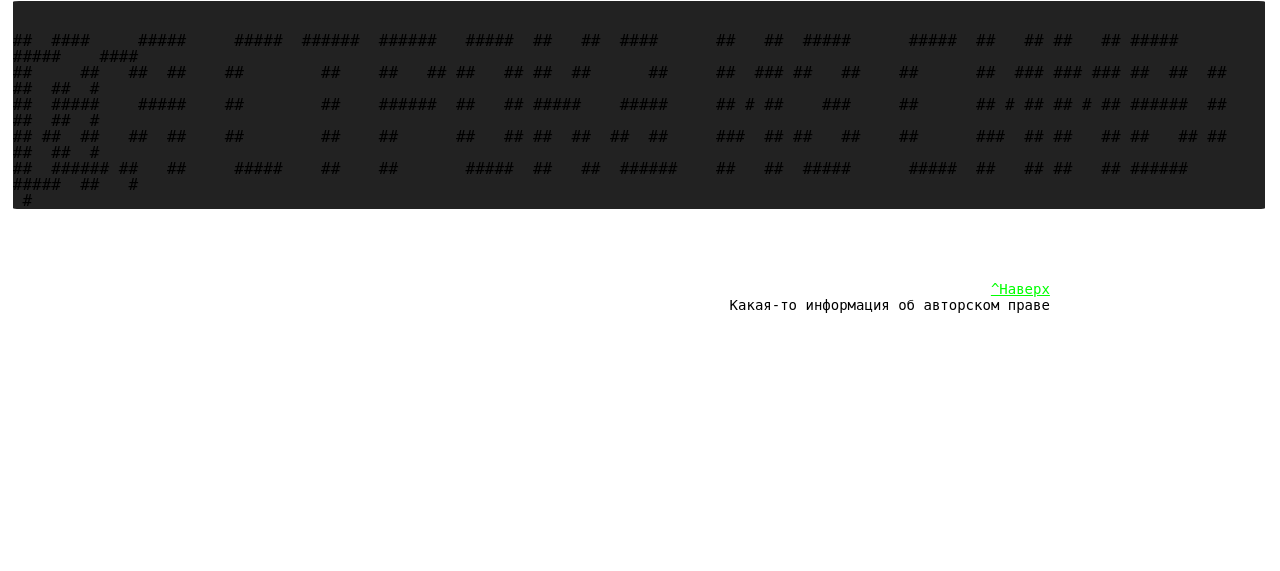
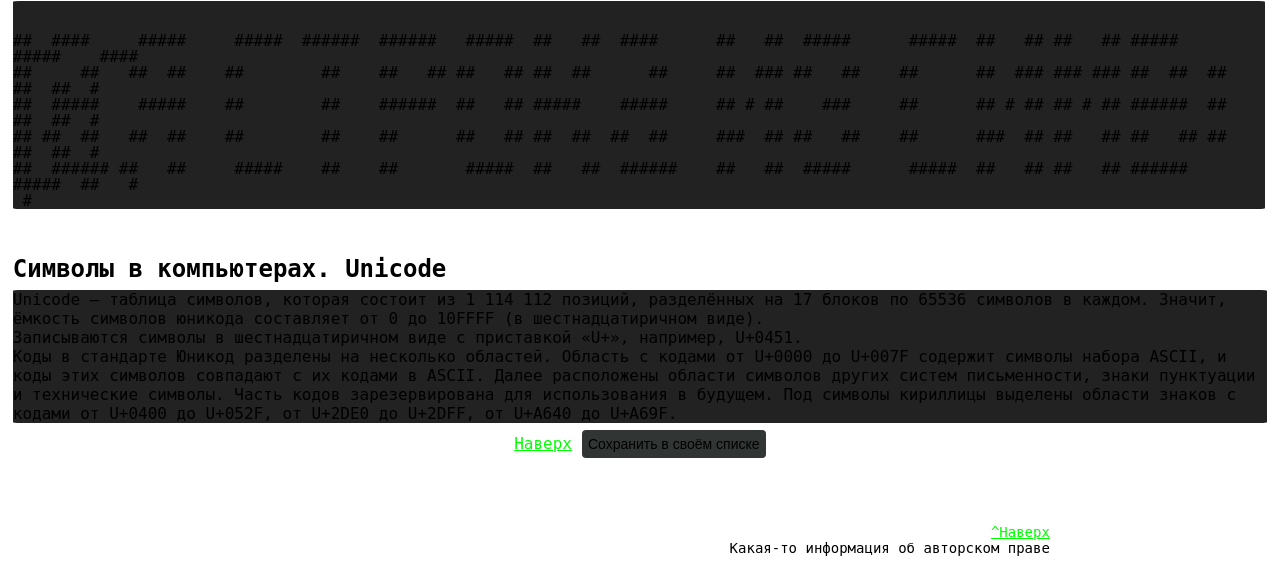
Before and after one commit to Geodeziy/W-0723, a Flask app: template templates/index1.html in a window 1280 px wide. Shown: the part 977-1548 px from the top of the page. Before the commit the page ends 1290 px from the top, so only its background shows below. Run offline with Flask 3, Linux system fonts and the light colour scheme; the template is opened without the code that fills it, so the values that code supplies are empty; some libraries are stand-ins or nearby versions.

Commit message:
Веб-страница.

```diff
--- a/templates/index1.html
+++ b/templates/index1.html
@@ -313,6 +313,15 @@
         </div>
     </section>
 
+    <section id="symbols-section2">
+        <h1 align="left" style="margin-bottom: auto">Символы в компьютерах. Unicode</h1>
+        <pre>Unicode — таблица символов, которая состоит из 1 114 112 позиций, разделённых на 17 блоков по 65536 символов в каждом. Значит, ёмкость символов юникода составляет от 0 до 10FFFF (в шестнадцатиричном виде).
+Записываются символы в шестнадцатиричном виде с приставкой «U+», например, U+0451.
+Коды в стандарте Юникод разделены на несколько областей. Область с кодами от U+0000 до U+007F содержит символы набора ASCII, и коды этих символов совпадают с их кодами в ASCII. Далее расположены области символов других систем письменности, знаки пунктуации и технические символы. Часть кодов зарезервирована для использования в будущем. Под символы кириллицы выделены области знаков с кодами от U+0400 до U+052F, от U+2DE0 до U+2DFF, от U+A640 до U+A69F.</pre>
+        <a href="#" title="Вернуться к началу" class="topbutton" style="color: #00ff00">Наверх</a>
+        <button id="btn5" onclick="sendMessage('id_15');">Сохранить в своём списке</button>
+    </section>
+
     <footer>
         <p><a href="#" title="Вернуться к началу" class="topbutton" style="color: #00ff00">^Наверх</a>
             <br>Какая-то информация об авторском праве
```
